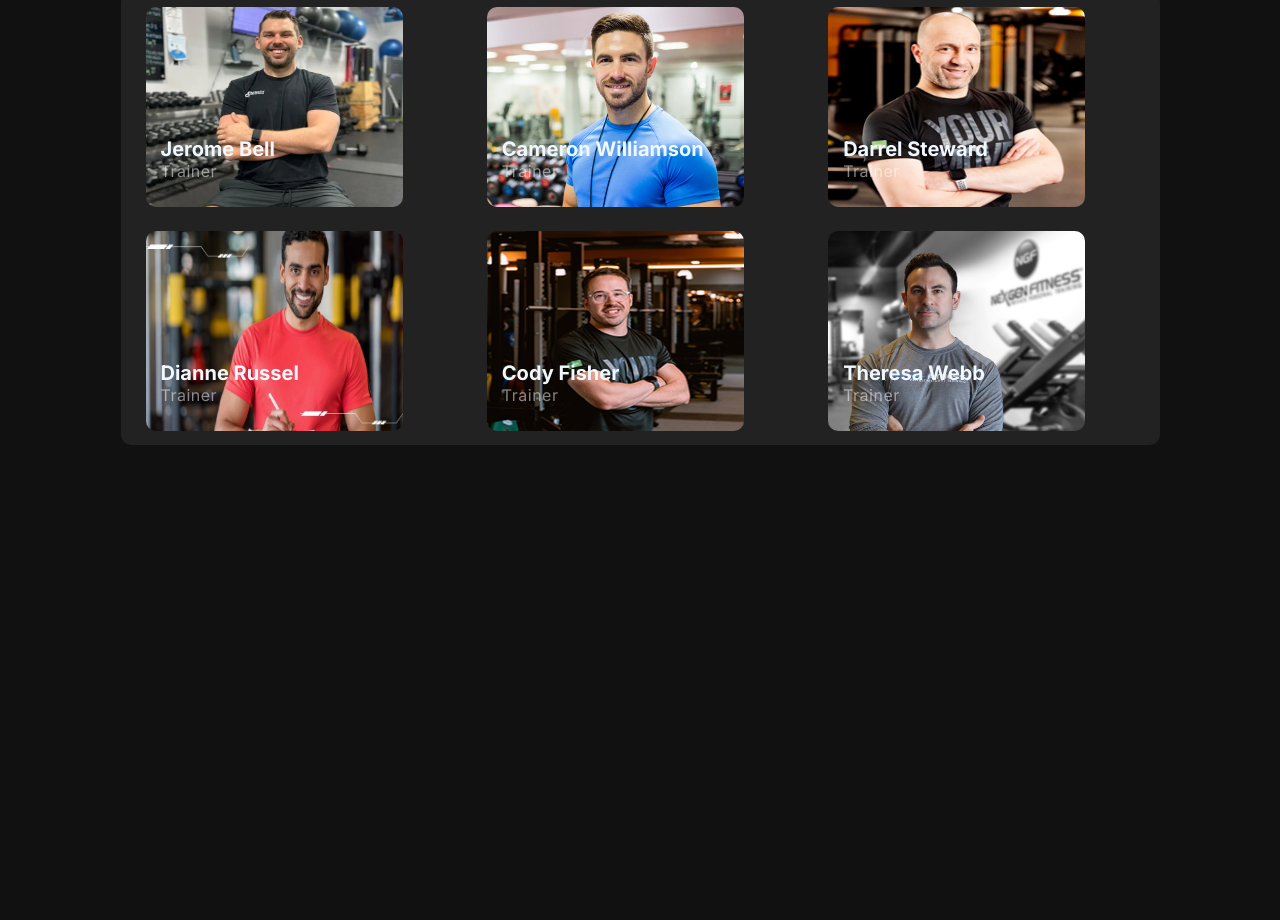
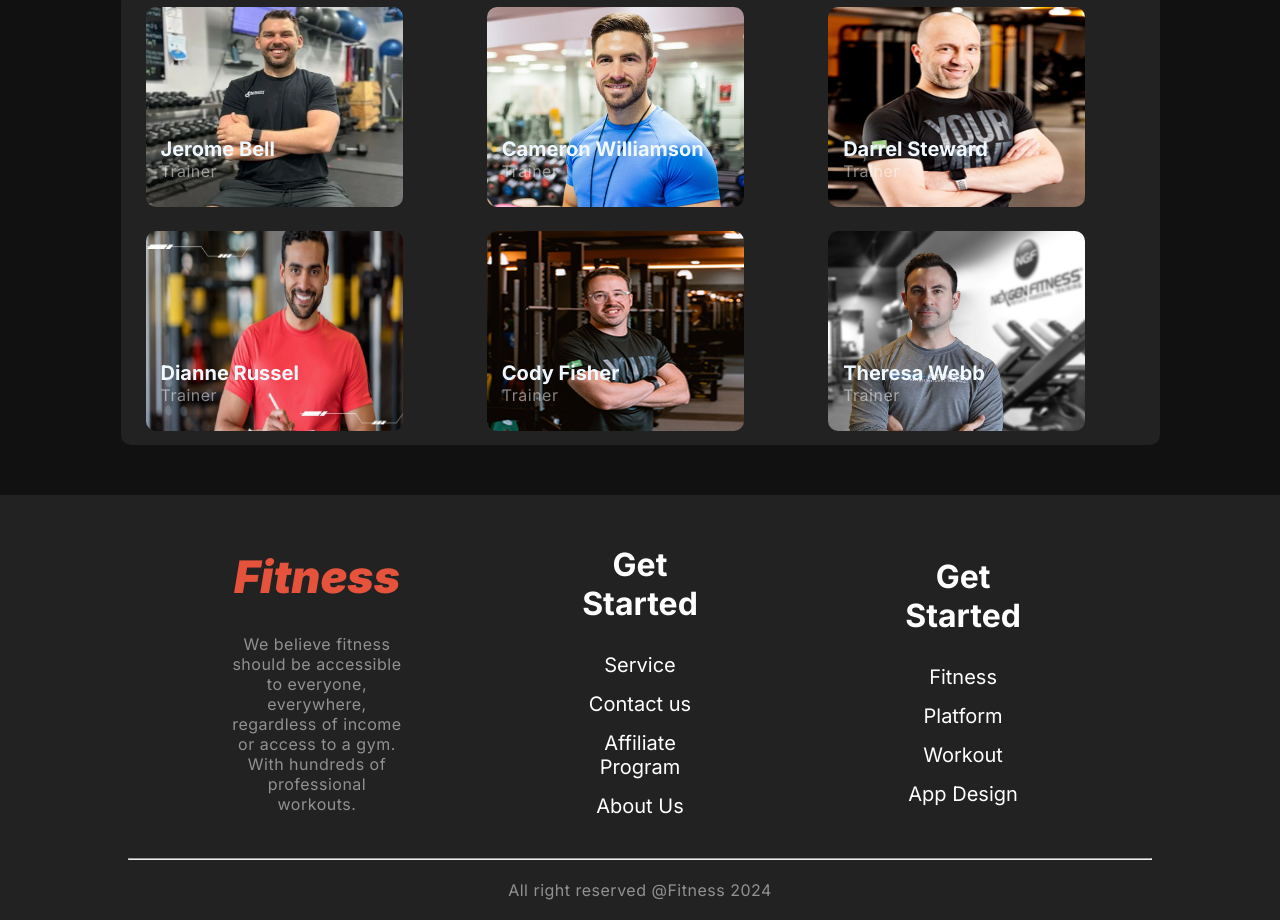
Before and after one commit to Anamul757/Second-challenge-repo, a plain HTML site: page index.html in a window 1280 px wide. Shown: the part 2721-3641 px from the top of the page. Before the commit the page ends 3216 px from the top, so only its background shows below. Drawn offline with Linux system fonts and the light colour scheme.

Commit message:
added footer section

```diff
--- a/index.html
+++ b/index.html
@@ -230,7 +230,44 @@
 
         </section>
     </main>
-    <footer></footer>
+    <footer>
+        <section class="footer">
+            <div class="footer-section">
+                <div class="footer-des">
+                    <h2 class="des-heading" style="color: rgb(230, 83, 60);font-style: italic;">Fitness</h2>
+                    <p class="des-para footer-para">We believe fitness should be accessible to everyone, everywhere,
+                        regardless of
+                        income or access to a gym. With hundreds of professional workouts.</p>
+                </div>
+                <div class="footer-link">
+                    <h4 class="footer-heading">Get Started</h4>
+                    <div class="footer-anchor">
+                        <a href="">Service</a>
+                        <a href="">Contact us</a>
+                        <a href="">Affiliate Program</a>
+                        <a href="">About Us</a>
+                    </div>
+                </div>
+                <div class="footer-link">
+                    <h4 class="footer-heading">Get Started</h4>
+                    <div class="footer-anchor">
+                        <a href="">Fitness</a>
+                        <a href="">Platform</a>
+                        <a href="">Workout</a>
+                        <a href="">App Design</a>
+                    </div>
+                </div>
+            </div>
+            <div>
+                <br>
+                <br>
+                <hr>
+                <br>
+                <p class="des-para">All right reserved @Fitness 2024</p>
+                <br>
+            </div>
+        </section>
+    </footer>
 </body>
 
 </html>
--- a/styels/responsive.css
+++ b/styels/responsive.css
@@ -53,8 +53,15 @@
 
     }
     .meet-grid{
-        /* display: flex;
-        justify-content: center; */
         width: 100%;
     }
+    /* Footer section style */
+    .footer-section {
+        width: 100%;
+        margin: 0;
+        display: flex;
+        flex-direction: column;
+        justify-content: center;
+        align-items: center;
+    }
 }
--- a/styels/style.css
+++ b/styels/style.css
@@ -32,7 +32,8 @@ body {
 }
 
 /* header style */
-nav ul li a {
+nav ul li a,
+footer .footer-link a {
     text-decoration: none;
     font-size: 1.25rem;
     color: white;
@@ -265,7 +266,8 @@ main {
 }
 
 /* BMI section */
-.BMI-banner, .habit-banner{
+.BMI-banner,
+.habit-banner {
     width: 60%;
     margin: 80px auto;
 }
@@ -281,12 +283,15 @@ main {
     margin: 0 auto;
 
 }
-.BMI-chart{
+
+.BMI-chart {
     display: flex;
 }
-.BMI-chart2{
+
+.BMI-chart2 {
     margin-left: 180px;
 }
+
 .BMI-calculation {
     width: 50%;
 
@@ -303,14 +308,17 @@ main {
     font-weight: 900;
     padding: 50px 0px;
 }
-table{
+
+table {
     border-collapse: collapse;
 }
-td{
+
+td {
     border: 1px solid rgba(255, 255, 255, 0.1);
     padding: 15px;
 }
-.BMI-input{
+
+.BMI-input {
     width: 200px;
     padding: 10px 40px;
     margin: 5px 5px;
@@ -319,21 +327,26 @@ border-radius: 5px;
     color: #ffffff99;
     background: rgba(255, 255, 255, 0.1);
 }
-.select-inp{
+
+.select-inp {
     width: 280px;
 }
-.select-input{
+
+.select-input {
     width: 575px;
 }
-.BMI-option{
+
+.BMI-option {
     color: white;
     background-color: black;
 }
-.input-section{
+
+.input-section {
     margin-top: 40px;
 }
+
 /* meet section */
-.meet-section{
+.meet-section {
     width: 80%;
     margin: 50px auto;
     padding: 5px 0px 0px 15px;
@@ -343,7 +356,7 @@ background: rgba(255, 255, 255, 0.1);
 
 }
 
-.meet-sec-img{
+.meet-sec-img {
     display: grid;
     grid-template-columns: repeat(3, 1fr);
     gap: 20px;
@@ -354,23 +367,75 @@ background: rgba(255, 255, 255, 0.1);
     position: relative;
     width: 80%;
 }
-.trainer-img{
+
+.trainer-img {
     width: 300px;
     height: 200px;
     border-radius: 10px;
 }
-.meet-img-des{
+
+.meet-img-des {
     position: absolute;
     top: 130px;
     left: 15px;
 }
-.meet-img-heading{
+
+.meet-img-heading {
     color: aliceblue;
     font-family: Inter;
     font-size: 1.25rem;
     font-weight: 700;
 }
 
-.meet-grid img{
+.meet-grid img {
     width: 100%;
 }
+
+/* Footer section style */
+
+footer {
+    height: auto;
+    background-color: rgb(34, 34, 34);
+}
+
+.footer-des,
+.footer-link {
+    width: 50%;
+    margin-top: 50px;
+}
+
+.footer-anchor {
+    display: flex;
+    flex-direction: column;
+}
+
+.footer-section {
+    width: 80%;
+    margin: 0 auto;
+    display: flex;
+    justify-content: space-between;
+    align-items: center;
+}
+
+.footer-link {
+    margin-left: 150px;
+}
+
+.footer-heading {
+    color: rgb(255, 255, 255);
+    font-family: Inter;
+    font-size: 2rem;
+    font-weight: 700;
+}
+
+.footer-anchor,
+.footer-para {
+    margin-top: 30px;
+    gap: 15px;
+}
+.footer{
+    width: 80%;
+    margin: 0 auto;
+    text-align: center;
+    /* color: aliceblue; */
+}
```
Lines whose indentation alone changed are shown as unchanged.
